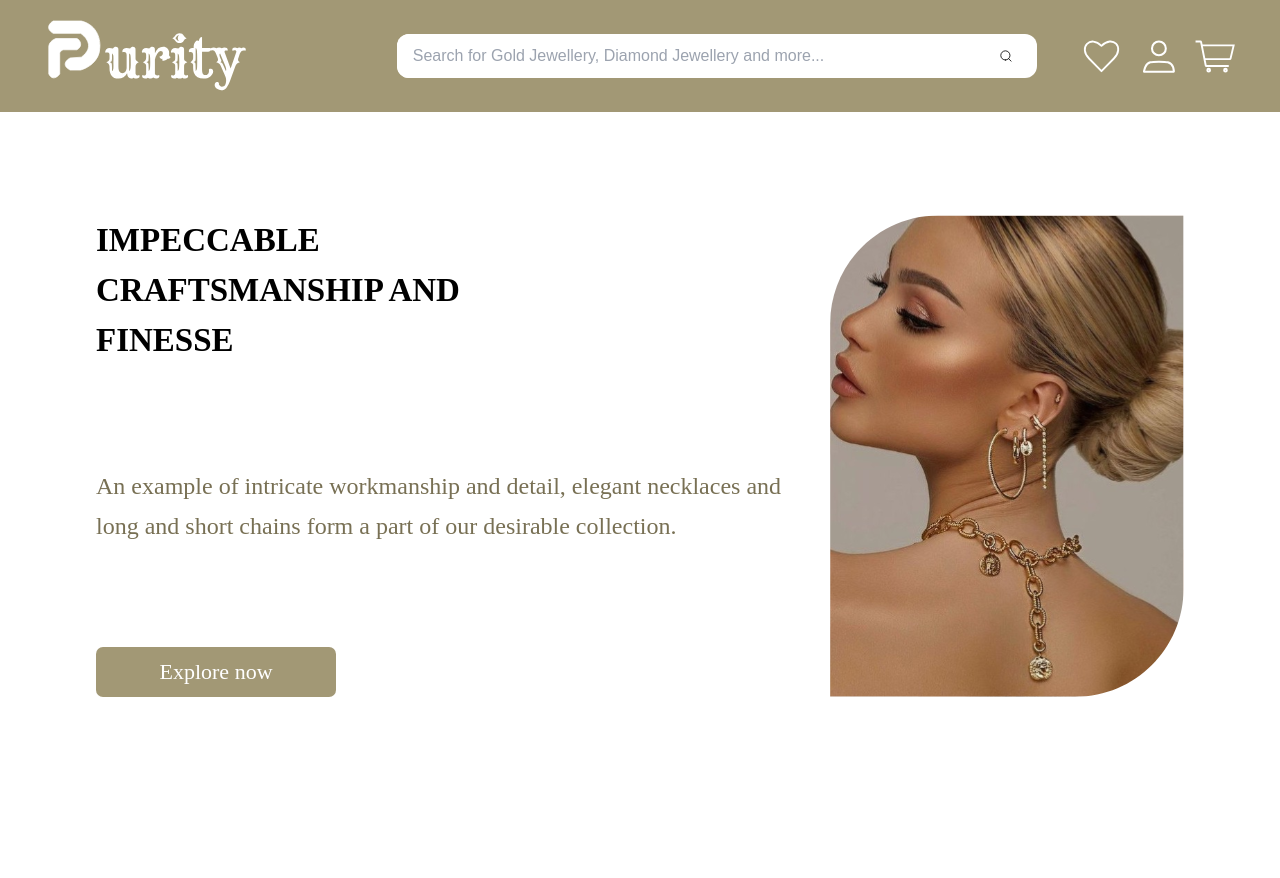
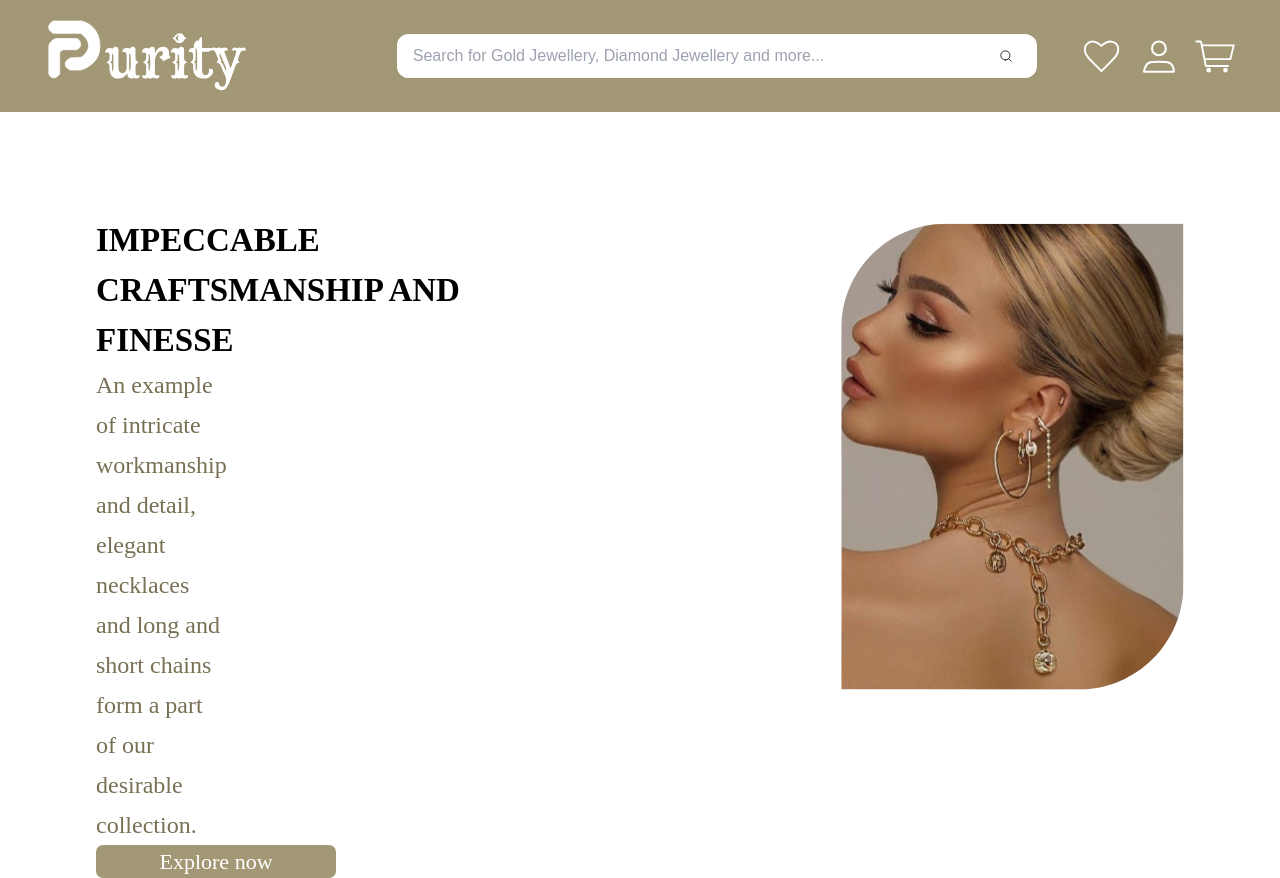
Before and after one commit to MuhammadRaedSiddiquie/assignment_5, a Next.js app: page / in a window 1280 px wide. Before the commit the page ends 800 px from the top, so only its background shows below. Built offline with nearby package versions, Linux system fonts and the light colour scheme; a web font is replaced by a local one.

Commit message:
mobile responsive

```diff
--- a/src/app/page.tsx
+++ b/src/app/page.tsx
@@ -18,12 +18,12 @@ export default function Home() {
       </nav>
       <section className="w-full h-[86%] bg-[#ffffff] flex items-center justify-center ">
         <div className="lg:w-[85%] lg:h-[70%] flex lg:flex-nowrap lg:text-start sm:flex-wrap sm:h-[90%] sm:justify-center sm:gap-4 sm:text-center ">
-          <div className="lg:w-[67%] lg:h-[100%] bg-white flex lg:flex-col pr-36  lg:justify-between lg:items-start lg:gap-0 lg:order-1 sm:order-2 sm:w-[90%] sm:h-[47%] sm:pr-0 sm:justify-center sm:gap-4 sm:flex-col sm:items-center">
+          <div className="lg:w-[67%] lg:h-[100%] bg-white flex lg:flex-col pr-36  lg:justify-around lg:items-start lg:gap-0 lg:order-1 sm:order-2 sm:w-[90%] sm:h-[47%] sm:pr-0 sm:justify-center sm:gap-4 sm:flex-col sm:items-center">
             <h1 className="xxl:text-[54px] xl:text-[44px] text-black font-bold font-[libre]  xxl:leading-[78px] lg:text-[28px] l:text-[33px] l:leading-[50px] xl:leading-[66px] sm:text-[20px]">IMPECCABLE <br />
               CRAFTSMANSHIP AND <br />
               FINESSE
             </h1>
-            <p className="xxl:text-[38px] text-[#787054] font-medium font-[libre] xxl:leading-[58px] l:text-[24px] l:leading-[40px] xl:text-[30px] xl:leading-[48px]">
+            <p className="xxl:text-[38px] text-[#787054] font-medium font-[libre] xxl:leading-[58px] l:text-[24px] l:leading-[40px] xl:text-[30px] xl:leading-[48px] lg:pr-[40rem]">
             An example of intricate workmanship and detail, elegant necklaces and long and short chains form a part of our desirable collection.
             </p>
             <div className="flex items-center justify-center lg:w-60 xxl:w-96 l:w-60 xl:w-64 xxl:h-[85px] l:h-[50px] xl:h-[65px] sm:h-[40px] sm:w-[70%] bg-[#A29875] text-white rounded-[7px] font-medium xxl:text-[35px] l:text-[22px] xl:text-[28px]  font-[libre]">Explore now</div>
```
